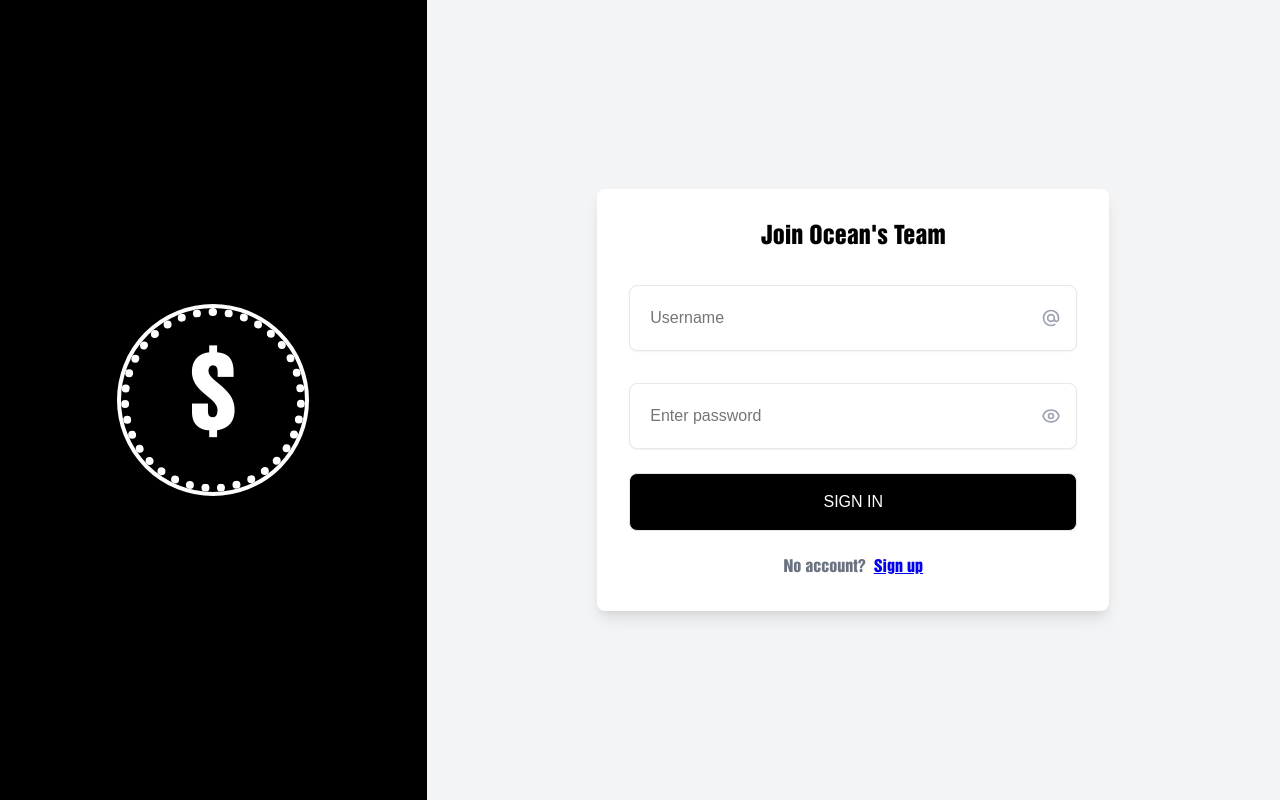
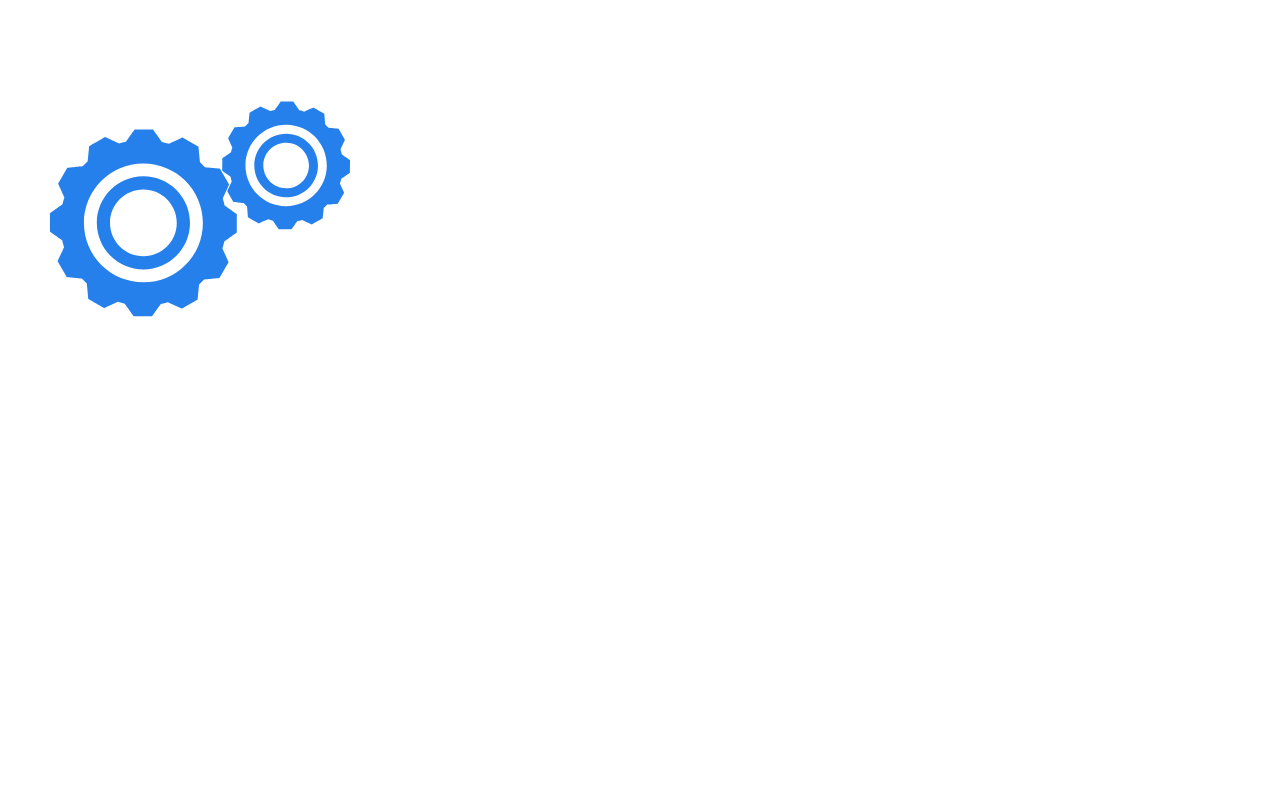
Before and after one commit to itsmrval/2bgp-ad, a React (Create React App) app in the folder frontend/: page /loading in a window 1280 px wide. Before the commit this address led to /login. Built offline with nearby package versions, Linux system fonts and the light colour scheme; the HTML template or start-up script is replaced by a standard one.

Commit message:
feat(animation) add loading animation component and integrate with app

```diff
--- a/frontend/package.json
+++ b/frontend/package.json
@@ -12,6 +12,7 @@
     "react": "^19.1.0",
     "react-dom": "^19.1.0",
     "react-icons": "^5.5.0",
+    "react-lottie": "^1.2.10",
     "react-router-dom": "^7.4.1",
     "react-scripts": "5.0.1",
     "styled-components": "^6.1.16",
--- a/frontend/src/App.jsx
+++ b/frontend/src/App.jsx
@@ -7,6 +7,7 @@ import MainPage from './pages/main/main';
 import TestPage from './pages/main/test';
 import ProfileDownloadPage from "./pages/profileDownload/profileDownloadPage";
 import MissionPage from './pages/mission/mission';
+import LoadingPage from './pages/animation/Loading';
 import AboutPage from './pages/about/aboutPage';  // Nouvelle importation
 import Scoreboard from './pages/main/scoreboard';
 
@@ -22,6 +23,7 @@ function App() {
                 <Route path="/main" element={<MainPage />} />
                 <Route path="/test" element={<TestPage />} />
                 <Route path="/mission" element={<MissionPage />} />
+                <Route path="/loading" element={<LoadingPage />} />
                 <Route path="/about" element={<AboutPage />} />  {/* Nouvelle route */}
                 {/* Redirect all other paths to the login page */}
                 <Route path="*" element={<Navigate to="/login" />} />
--- /dev/null
+++ b/frontend/src/components/animation/inProgress.jsx
@@ -0,0 +1,34 @@
+import React from 'react';
+import Lottie from 'react-lottie';
+import engrenage from '../../assets/lottie/engranage.json';
+
+const InProgress = ({
+  width =400,
+  height = 400,
+  loop = true,
+  autoplay = true,
+  speed = 1,
+  className = ''
+}) => {
+  const defaultOptions = {
+    loop: loop,
+    autoplay: autoplay,
+    animationData: engrenage,
+    rendererSettings: {
+      preserveAspectRatio: 'xMidYMid slice'
+    }
+  };
+
+  return (
+    <div className={`in-progress-animation ${className}`} style={{ width, height }}>
+      <Lottie
+        options={defaultOptions}
+        height={height}
+        width={width}
+        speed={speed}
+      />
+    </div>
+  );
+};
+
+export default InProgress;
--- a/frontend/src/pages/about/aboutPage.jsx
+++ b/frontend/src/pages/about/aboutPage.jsx
@@ -1,6 +1,7 @@
 import React from 'react';
 import Team from '../../components/team/team.jsx';
 import Header from '../../components/header/Header.jsx';
+import InProgress from '../../components/animation/inProgress.jsx';
 import Footer from '../../components/footer/Footer.jsx';
 
 const AboutPage = () => {
--- /dev/null
+++ b/frontend/src/pages/animation/Loading.jsx
@@ -0,0 +1,18 @@
+import React from 'react';
+import InProgress from '../../components/animation/inProgress.jsx';
+
+const LoadingPage = () => {
+    return (
+        <div style={{ minHeight: '100vh', display: 'flex', flexDirection: 'column' }}>
+
+
+            {/* Main content area */}
+            <div style={{ flex: 1 }}>
+                <InProgress />
+            </div>
+
+        </div>
+    );
+};
+
+export default LoadingPage;
```
Also changed, not shown: frontend/src/assets/lottie/engranage.json (added, +1 -0 lines), 1 other file (tests, documents, lock files or other folders).
